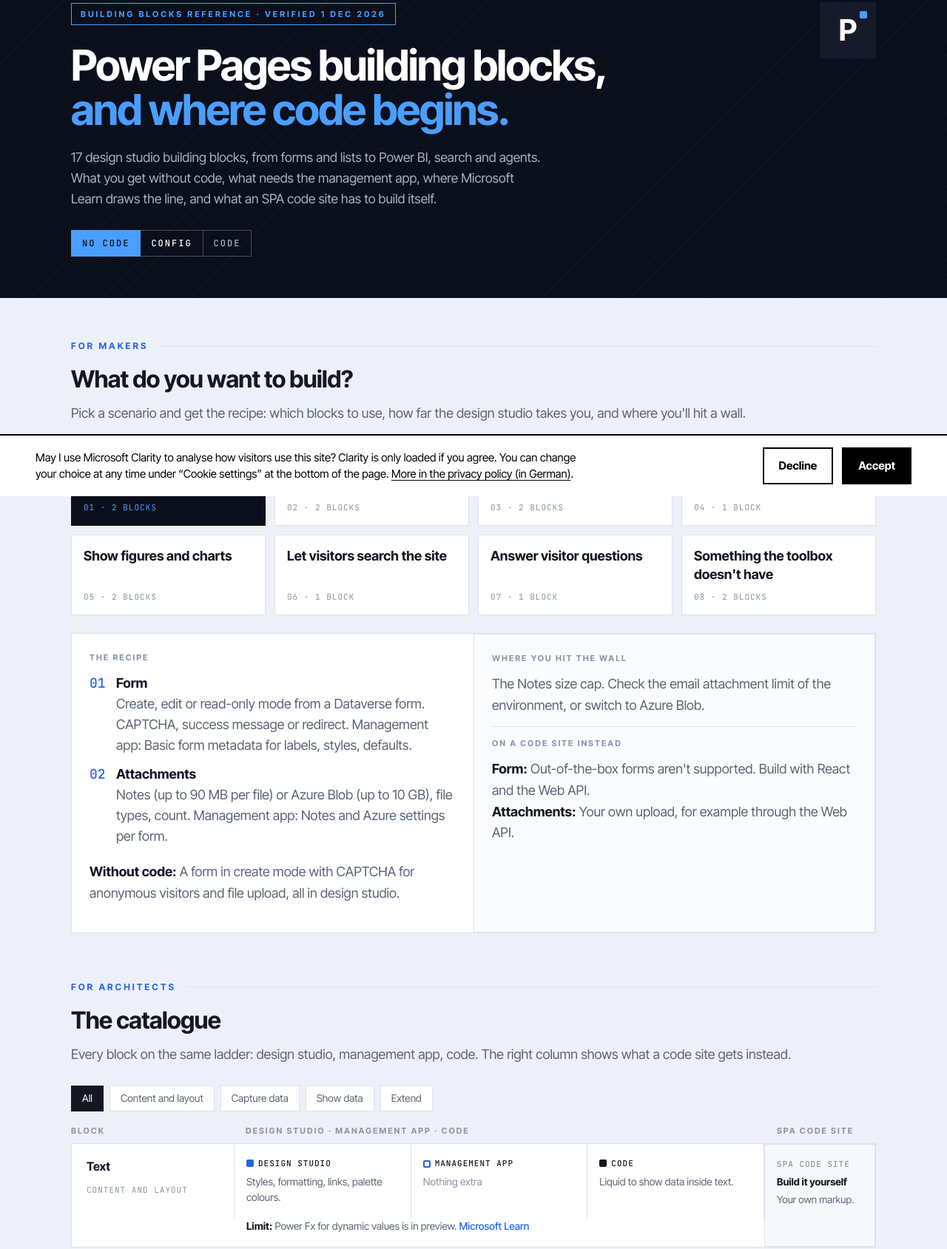
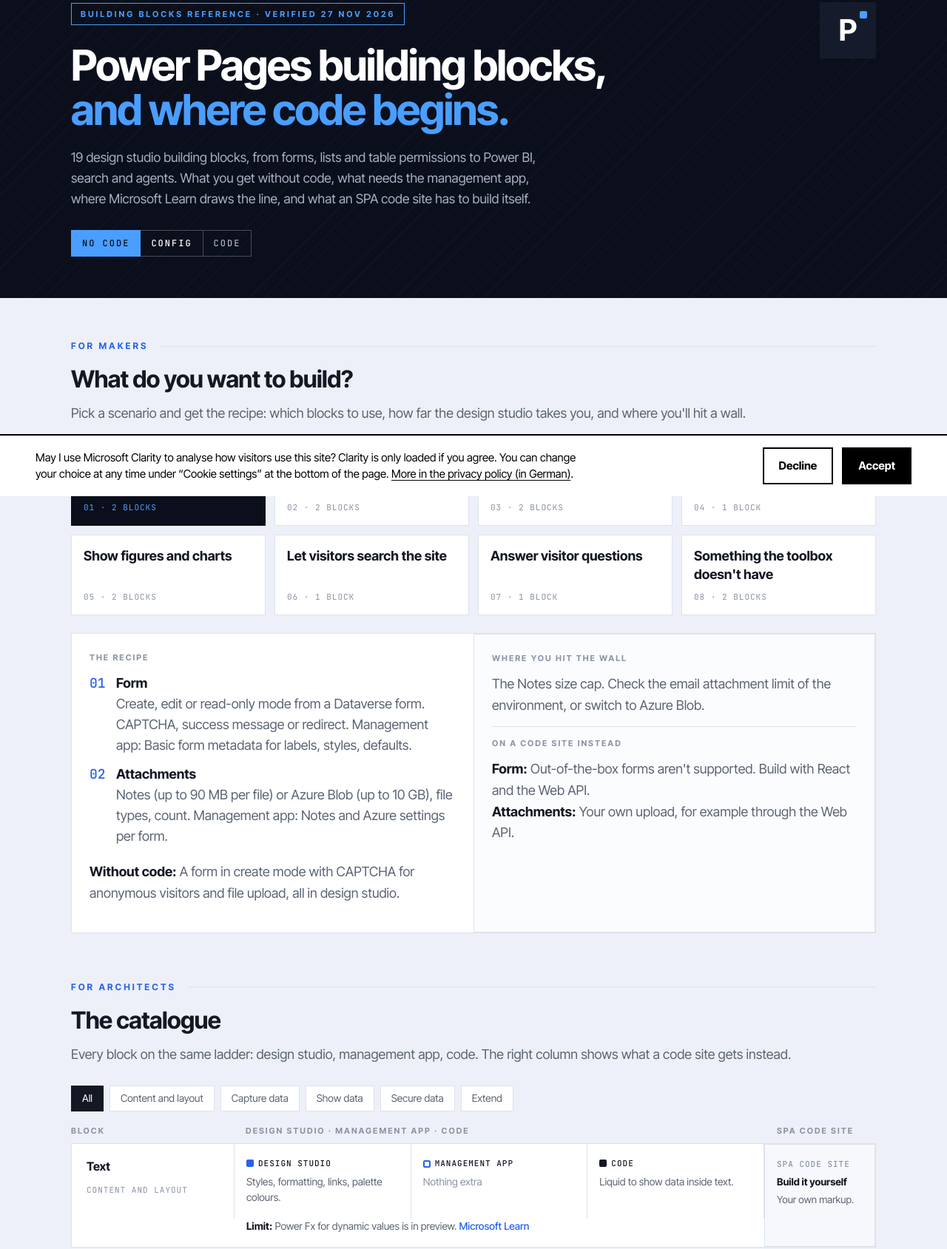
Before and after one commit to TinoRabe/tinorabe.de, a plain HTML site: page en/tools/power-pages-building-blocks-reference/index.html in a window 1280 px wide. Shown: the part 129-1818 px from the top of the page at 74% size. Drawn offline with Linux system fonts and the light colour scheme.

Commit message:
new tool

```diff
--- a/en/tools/power-pages-building-blocks-reference/index.html
+++ b/en/tools/power-pages-building-blocks-reference/index.html
@@ -5,7 +5,7 @@
 <meta name="viewport" content="width=device-width, initial-scale=1">
 
 <title>Power Pages Building Blocks: What Works Without Code</title>
-<meta name="description" content="17 Power Pages design studio building blocks, from forms and lists to Power BI, search and agents: what you get without code, where Microsoft Learn draws the line, when you need the management app or code, and what an SPA code site has to build itself.">
+<meta name="description" content="19 Power Pages design studio building blocks, from forms, lists and table permissions to Power BI, search and agents: what you get without code, where Microsoft Learn draws the line, when you need the management app or code, and what an SPA code site has to build itself.">
 <link rel="canonical" href="https://tinorabe.de/en/tools/power-pages-building-blocks-reference/">
 <meta name="robots" content="index, follow, max-image-preview:large, max-snippet:-1, max-video-preview:-1">
 <meta name="author" content="Tino Rabe">
@@ -16,7 +16,7 @@
 <meta property="og:locale" content="en_GB">
 <meta property="og:site_name" content="Tino Rabe">
 <meta property="og:title" content="Power Pages Building Blocks: What Works Without Code">
-<meta property="og:description" content="17 Power Pages design studio building blocks, from forms and lists to Power BI, search and agents: what you get without code, where Microsoft Learn draws the line, when you need the management app or code, and what an SPA code site has to build itself.">
+<meta property="og:description" content="19 Power Pages design studio building blocks, from forms, lists and table permissions to Power BI, search and agents: what you get without code, where Microsoft Learn draws the line, when you need the management app or code, and what an SPA code site has to build itself.">
 <meta property="og:url" content="https://tinorabe.de/en/tools/power-pages-building-blocks-reference/">
 <meta property="og:image" content="https://tinorabe.de/assets/img/og/og-default.png">
 <meta property="og:image:width" content="1200">
@@ -24,7 +24,7 @@
 <meta property="og:image:alt" content="Power Pages Building Blocks: What Works Without Code">
 <meta name="twitter:card" content="summary_large_image">
 <meta name="twitter:title" content="Power Pages Building Blocks: What Works Without Code">
-<meta name="twitter:description" content="17 Power Pages design studio building blocks, from forms and lists to Power BI, search and agents: what you get without code, where Microsoft Learn draws the line, when you need the management app or code, and what an SPA code site has to build itself.">
+<meta name="twitter:description" content="19 Power Pages design studio building blocks, from forms, lists and table permissions to Power BI, search and agents: what you get without code, where Microsoft Learn draws the line, when you need the management app or code, and what an SPA code site has to build itself.">
 <meta name="twitter:image" content="https://tinorabe.de/assets/img/og/og-default.png">
 <script type="application/ld+json">
 {
@@ -82,7 +82,7 @@
       "@id": "https://tinorabe.de/en/tools/power-pages-building-blocks-reference/#webpage",
       "url": "https://tinorabe.de/en/tools/power-pages-building-blocks-reference/",
       "name": "Power Pages Building Blocks: What Works Without Code",
-      "description": "17 Power Pages design studio building blocks, from forms and lists to Power BI, search and agents: what you get without code, where Microsoft Learn draws the line, when you need the management app or code, and what an SPA code site has to build itself.",
+      "description": "19 Power Pages design studio building blocks, from forms, lists and table permissions to Power BI, search and agents: what you get without code, where Microsoft Learn draws the line, when you need the management app or code, and what an SPA code site has to build itself.",
       "isPartOf": { "@id": "https://tinorabe.de/#website" },
       "about": { "@id": "https://tinorabe.de/#person" },
       "primaryImageOfPage": "https://tinorabe.de/assets/img/og/og-default.png",
@@ -373,9 +373,9 @@
   <header class="pps-hero">
     <div class="pps-wrap pps-hero__grid">
       <div>
-        <span class="pps-chip">Building blocks reference · verified 1 Dec 2026</span>
+        <span class="pps-chip">Building blocks reference · verified 27 Nov 2026</span>
         <h1>Power Pages building blocks,<span>and where code begins.</span></h1>
-        <p>17 design studio building blocks, from forms and lists to Power BI, search and agents. What you get without code, what needs the management app, where Microsoft Learn draws the line, and what an SPA code site has to build itself.</p>
+        <p>19 design studio building blocks, from forms, lists and table permissions to Power BI, search and agents. What you get without code, what needs the management app, where Microsoft Learn draws the line, and what an SPA code site has to build itself.</p>
         <div class="ppb-scale" aria-hidden="true"><span>NO CODE</span><span>CONFIG</span><span>CODE</span></div>
       </div>
       <div class="pps-tile" aria-hidden="true">P</div>
@@ -447,6 +447,7 @@
   var SPA = {
     build: { label: 'Build it yourself', cls: 'build' },
     api: { label: 'Microsoft API available', cls: 'api' },
+    same: { label: 'Works the same', cls: 'api' },
     nd: { label: 'Not documented', cls: 'nd' },
     na: { label: 'Not applicable', cls: 'nd' }
   };
@@ -508,6 +509,14 @@
       studio: 'Search component with AI summary.', mgmt: 'Site settings for scope and tables.', code: 'searchindex Liquid tag.',
       limit: 'Needs generative AI search and Dataverse search switched on. The index can take hours to days. One search results page per site.', tags: [],
       spa: 'api', spaNote: 'Search summary API, documented in Microsoft\'s plugin.', src: L + 'getting-started/add-search' },
+    { id: 'tableperm', group: 'Secure data', name: 'Table permission',
+      studio: 'Security workspace or the Permissions button on a list: table, access type, privileges, web roles. Child permissions for related tables.', mgmt: '<b>The Parent access type lives here only.</b> In design studio you add child permissions instead.', code: 'Enforced server-side for lists, forms, Liquid, the Web API and server logic.',
+      limit: 'Without a table permission, lists and forms show no data. Each table needs its own permission. Global access gives the role every record: avoid it for business data.', tags: [],
+      spa: 'same', spaNote: 'Applies to the Web API and server logic, the data paths of a code site.', src: L + 'security/table-permissions' },
+    { id: 'access', group: 'Secure data', name: 'Access type',
+      studio: 'Global, Contact, Account or Self on each table permission. Custom access filters records with FetchXML.', mgmt: 'Parent access type.', code: '',
+      limit: 'Contact and Account need a relationship from the table to the contact or account table. Custom access requires enhanced authorization.', tags: [],
+      spa: 'same', spaNote: 'Part of the table permission, same as on classic sites.', src: L + 'security/table-permissions#available-access-types' },
     { id: 'custom', group: 'Extend', name: 'Custom component',
       studio: 'Insert and set parameters like any other block.', mgmt: '', code: 'A developer builds the web template with a manifest first.',
       limit: 'Only components with a manifest appear in the list.', tags: ['Preview'],
@@ -549,7 +558,7 @@
       wall: 'Someone has to write Liquid or a PCF control first. At this point, also weigh a code site.' }
   ];
 
-  var groups = ['All', 'Content and layout', 'Capture data', 'Show data', 'Extend'];
+  var groups = ['All', 'Content and layout', 'Capture data', 'Show data', 'Secure data', 'Extend'];
   var currentTask = 'contact';
   var currentGroup = 'All';
 
--- a/sitemap.xml
+++ b/sitemap.xml
@@ -75,7 +75,6 @@
   <url><loc>https://tinorabe.de/en/blog/d365-power-pages-internal-users/</loc><lastmod>2026-10-19</lastmod></url>
   <url><loc>https://tinorabe.de/en/blog/power-pages-in-house-vs-specialist/</loc><lastmod>2026-10-26</lastmod></url>
   <url><loc>https://tinorabe.de/de/tools/</loc><lastmod>2026-11-27</lastmod></url>
-  <url><loc>https://tinorabe.de/en/tools/</loc><lastmod>2026-11-27</lastmod></url>
   <url><loc>https://tinorabe.de/en/blog/power-pages-server-logic-memory-limit/</loc><lastmod>2026-11-04</lastmod></url>
   <url><loc>https://tinorabe.de/impressum/</loc><lastmod>2026-11-27</lastmod></url>
   <url><loc>https://tinorabe.de/datenschutz/</loc><lastmod>2026-11-27</lastmod></url>
@@ -86,7 +85,6 @@
   <url><loc>https://tinorabe.de/referenzen/</loc><lastmod>2026-11-27</lastmod></url>
   <url><loc>https://tinorabe.de/ueber-mich/</loc><lastmod>2026-11-27</lastmod></url>
   <url><loc>https://tinorabe.de/artikel/</loc><lastmod>2026-11-27</lastmod></url>
-  <url><loc>https://tinorabe.de/en/tools/power-pages-building-blocks-reference/</loc><lastmod>2026-11-27</lastmod></url>
   <url><loc>https://tinorabe.de/en/tools/power-pages-deployment-reference/</loc><lastmod>2026-11-27</lastmod></url>
   <url><loc>https://tinorabe.de/en/tools/power-pages-pricing-calculator/</loc><lastmod>2026-11-27</lastmod></url>
   <url><loc>https://tinorabe.de/en/tools/power-pages-security-reference/</loc><lastmod>2026-11-27</lastmod></url>
@@ -103,7 +101,6 @@
   <url><loc>https://tinorabe.de/de/downloads/cheat-sheets/power-pages-liquid-templates/</loc><lastmod>2026-11-27</lastmod></url>
   <url><loc>https://tinorabe.de/de/downloads/cheat-sheets/power-pages-table-permissions/</loc><lastmod>2026-11-27</lastmod></url>
   <url><loc>https://tinorabe.de/de/downloads/cheat-sheets/power-pages-web-api/</loc><lastmod>2026-11-27</lastmod></url>
-  <url><loc>https://tinorabe.de/en/downloads/cheat-sheets/</loc><lastmod>2026-11-27</lastmod></url>
   <url><loc>https://tinorabe.de/en/downloads/cheat-sheets/power-pages-learning-curriculum/</loc><lastmod>2026-11-27</lastmod></url>
   <url><loc>https://tinorabe.de/en/downloads/cheat-sheets/power-pages-liquid-templates/</loc><lastmod>2026-11-27</lastmod></url>
   <url><loc>https://tinorabe.de/en/downloads/cheat-sheets/power-pages-table-permissions/</loc><lastmod>2026-11-27</lastmod></url>
@@ -115,4 +112,7 @@
   <url><loc>https://tinorabe.de/en/about/</loc><lastmod>2026-11-27</lastmod></url>
   <url><loc>https://tinorabe.de/en/contact/</loc><lastmod>2026-11-27</lastmod></url>
   <url><loc>https://tinorabe.de/en/services/care/</loc><lastmod>2026-11-27</lastmod></url>
+  <url><loc>https://tinorabe.de/en/tools/power-pages-building-blocks-reference/</loc><lastmod>2026-11-27</lastmod></url>
+  <url><loc>https://tinorabe.de/en/tools/</loc><lastmod>2026-11-27</lastmod></url>
+  <url><loc>https://tinorabe.de/en/downloads/cheat-sheets/</loc><lastmod>2026-11-27</lastmod></url>
 </urlset>
```
Also changed, not shown: en/downloads/cheat-sheets/index.html (+1 -1 lines), en/tools/index.html (+1 -1 lines), llms.txt.
